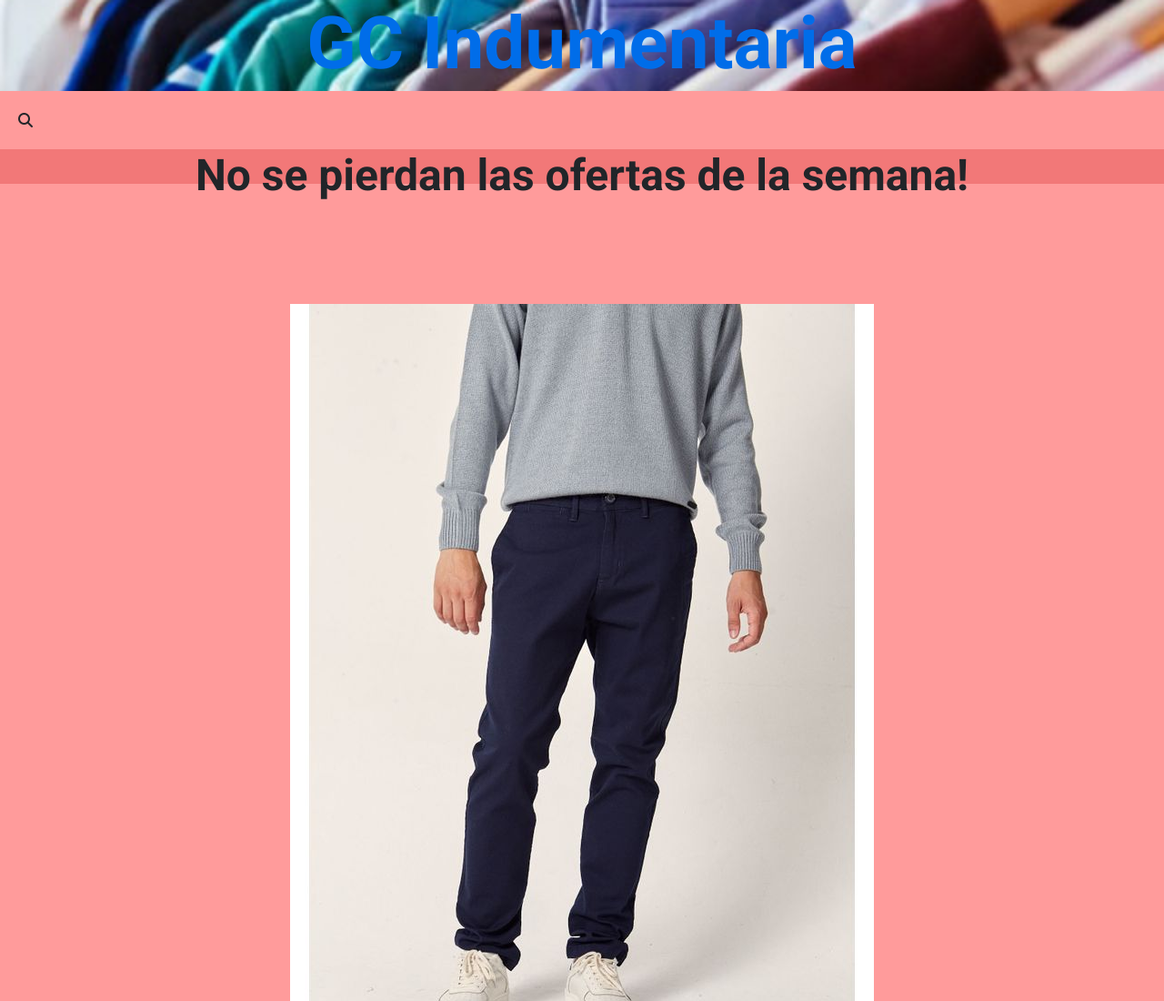
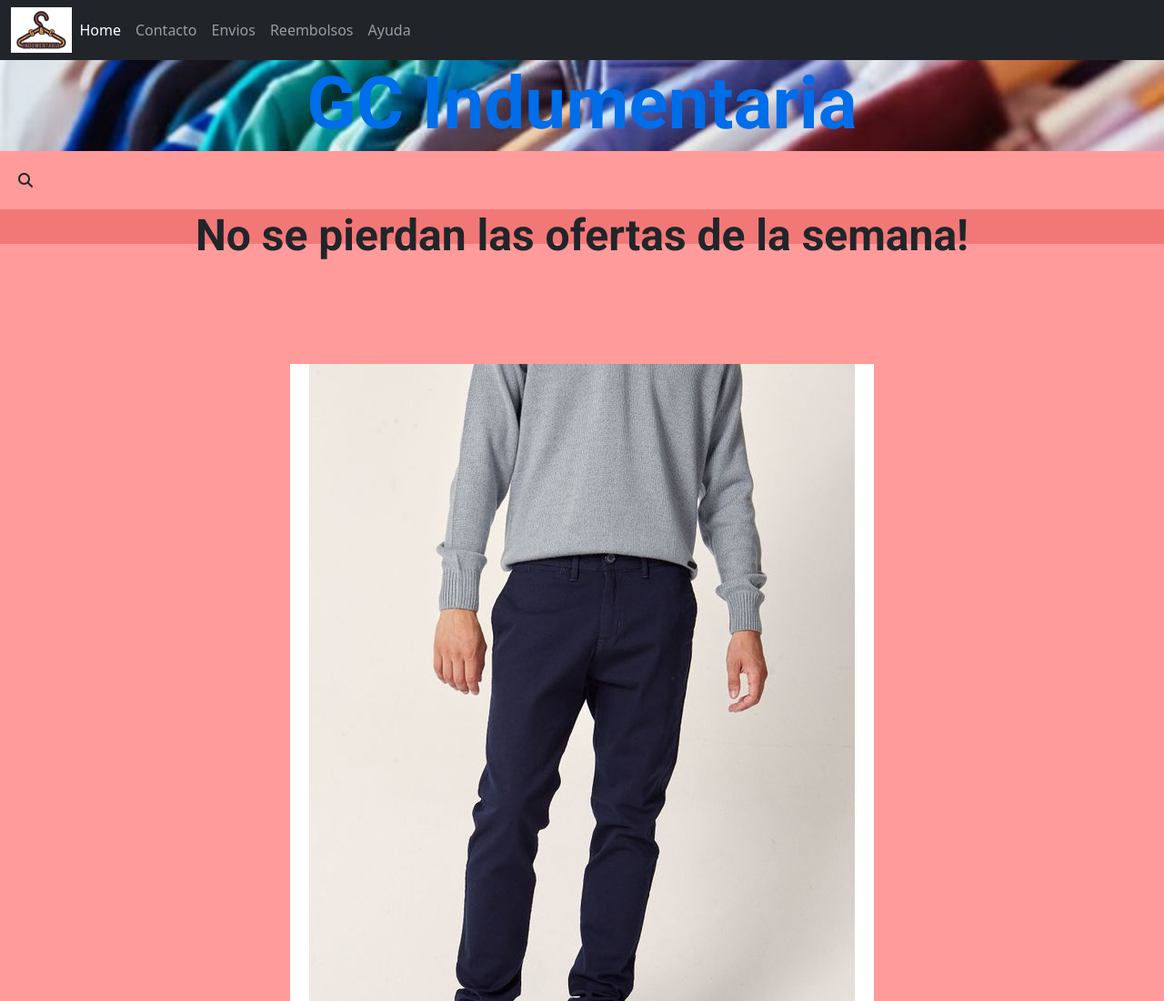
Before and after one commit to gabrielaguero/clase-15, a website: page index.html in a window 1280 px wide. Shown: the top 1100 px of the page at 91% size. Drawn offline with nearby package versions, Linux system fonts and the light colour scheme.

Commit message:
cambios en el navbar

```diff
--- a/index.html
+++ b/index.html
@@ -27,7 +27,7 @@
 
 <body>
 
-<nav class="navbar navbar-expand-xl collapse navbar-dark bg-dark">
+<nav class="navbar navbar-expand-xl navbar-dark bg-dark">
     <div class="container-fluid">
              <img src="multimedia/img/PROYECTO GABI FONDO BLANCO.jpg" height="50px" alt="logotipo">
          <button class="navbar-toggler" type="button" data-bs-toggle="collapse" data-bs-target="#navbarNav" aria-controls="navbarNav" aria-expanded="false" aria-label="Toggle navigation">
```
